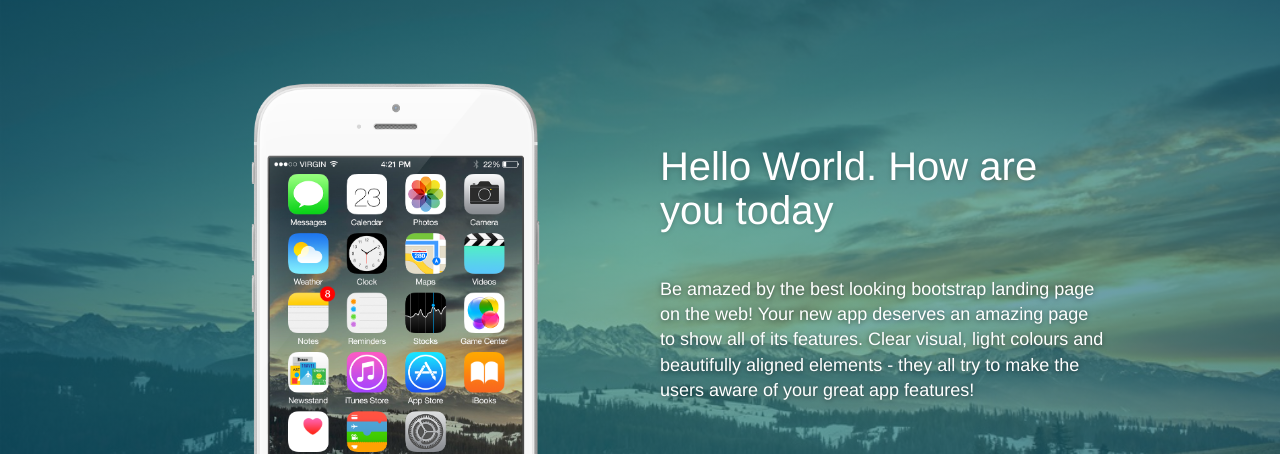
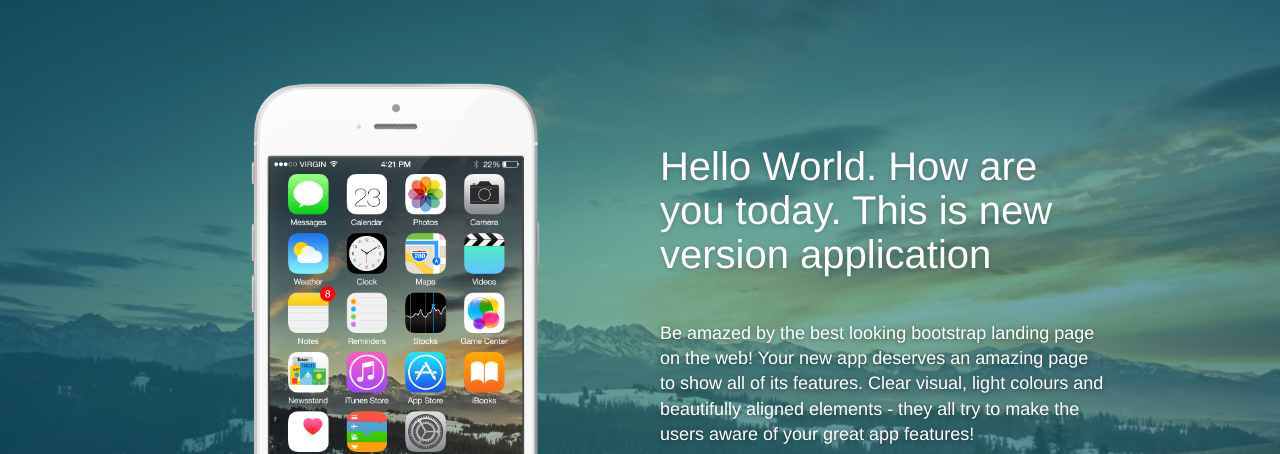
Before and after one commit to rudicatsmile/simplelandingpage, a plain HTML site: page index.html in a window 1280 px wide. Shown: the part 91-545 px from the top of the page. Drawn offline with Linux system fonts and the light colour scheme.

Commit message:
Update Hello new version

```diff
--- a/index.html
+++ b/index.html
@@ -79,7 +79,7 @@
                         </div>
                         <div class="col-md-6 col-md-offset-1">
                             <div class="description">
-                                <h2>Hello World. How are you today</h2>
+                                <h2>Hello World. How are you today. This is new version application</h2>
                                 <br>
                                 <h5>Be amazed by the best looking bootstrap landing page on the web! Your new app deserves an amazing page to show all of its features. Clear visual, light colours and beautifully aligned elements - they all try to make the users aware of your great app features!</h5>
                             </div>
```
